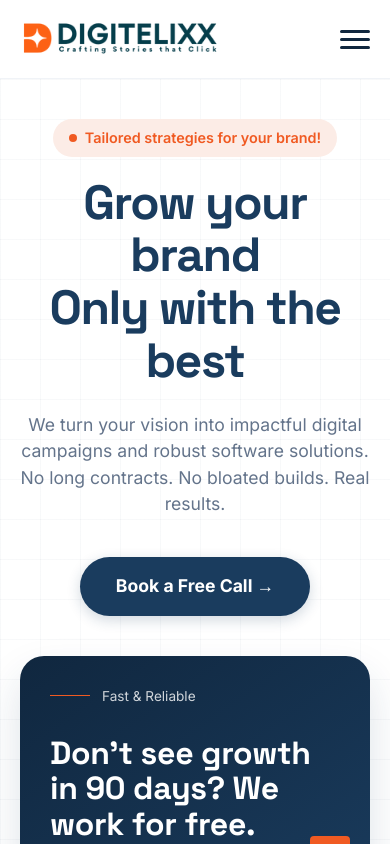
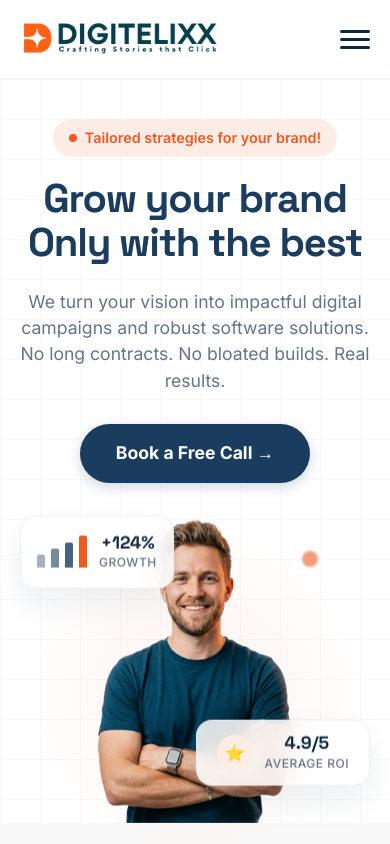
Before and after one commit to qaisarifdhukka-code/Digitelixx-Webiste-code, a Next.js app: page / in a window 390 px wide. Shown: the top 844 px of the page. Built offline with nearby package versions, Linux system fonts and the light colour scheme.

Commit message:
feat: initialize website structure with global styles, layout, and landing page components

```diff
--- a/src/app/globals.css
+++ b/src/app/globals.css
@@ -2652,3 +2652,202 @@ a {
     font-size: 1rem !important;
   }
 }
+
+/* Hero Floating Elements */
+.floating-glass-card {
+  position: absolute;
+  background: rgba(255, 255, 255, 0.85);
+  backdrop-filter: blur(12px);
+  border: 1px solid rgba(226, 232, 240, 0.6);
+  border-radius: 16px;
+  padding: 16px;
+  box-shadow: 0 16px 32px rgba(26, 60, 94, 0.08);
+  display: flex;
+  align-items: center;
+  gap: 12px;
+  z-index: 10;
+  animation: float-animation 6s ease-in-out infinite;
+}
+
+@keyframes float-animation {
+  0% { transform: translateY(0px); }
+  50% { transform: translateY(-10px); }
+  100% { transform: translateY(0px); }
+}
+
+.floating-glass-card.chart-card {
+  top: 15%;
+  left: -10px;
+  animation-delay: 0s;
+}
+
+.floating-glass-card.badge-card {
+  bottom: 25%;
+  right: 10px;
+  animation-delay: 2s;
+  padding: 12px 20px;
+}
+
+.mini-chart-bars {
+  display: flex;
+  align-items: flex-end;
+  gap: 6px;
+  height: 32px;
+}
+
+.mini-bar {
+  width: 8px;
+  border-radius: 2px 2px 0 0;
+  background-color: var(--teal);
+}
+
+.mini-bar:nth-child(1) { height: 40%; opacity: 0.4; }
+.mini-bar:nth-child(2) { height: 60%; opacity: 0.6; }
+.mini-bar:nth-child(3) { height: 80%; opacity: 0.8; }
+.mini-bar:nth-child(4) { height: 100%; background-color: var(--orange); }
+
+.card-info-col {
+  display: flex;
+  flex-direction: column;
+}
+
+.card-value {
+  font-family: 'Space Grotesk', sans-serif;
+  font-weight: 700;
+  font-size: 1.1rem;
+  color: var(--teal-dark);
+  line-height: 1.2;
+}
+
+.card-label {
+  font-size: 0.75rem;
+  color: var(--text-muted);
+  font-weight: 500;
+  text-transform: uppercase;
+  letter-spacing: 0.5px;
+}
+
+.badge-icon-wrap {
+  background: var(--orange-light);
+  width: 36px;
+  height: 36px;
+  border-radius: 50%;
+  display: flex;
+  align-items: center;
+  justify-content: center;
+  font-size: 1rem;
+}
+
+/* Hero Glow & Accent */
+.hero-glow {
+  position: absolute;
+  top: 10%;
+  left: 50%;
+  transform: translateX(-50%);
+  width: 450px;
+  height: 450px;
+  background: radial-gradient(circle, rgba(240, 90, 34, 0.08) 0%, rgba(240, 90, 34, 0) 70%);
+  border-radius: 50%;
+  z-index: 0;
+  pointer-events: none;
+}
+
+.floating-accent {
+  position: absolute;
+  top: 20%;
+  right: 15%;
+  width: 16px;
+  height: 16px;
+  background: var(--orange);
+  border-radius: 50%;
+  opacity: 0.6;
+  filter: blur(1px);
+  z-index: 5;
+  animation: float-animation 7s ease-in-out infinite reverse;
+}
+
+/* Hero Right & Responsive Rules */
+.hero-right-container {
+  position: relative;
+  display: flex;
+  align-items: flex-end;
+  justify-content: center;
+  height: 100%;
+  margin-bottom: -80px;
+  align-self: flex-end;
+}
+
+.hero-person-img {
+  width: 100%;
+  max-width: 500px;
+  height: auto;
+  display: block;
+  position: relative;
+  z-index: 1;
+  mix-blend-mode: darken;
+}
+
+@media (max-width: 992px) {
+  .hero-wrapper {
+    padding-bottom: 0 !important; /* Remove bottom padding on mobile so person sits flush */
+  }
+  .hero {
+    grid-template-columns: 1fr;
+    text-align: center;
+    gap: 0px; /* Reduced gap completely */
+  }
+  .hero-left {
+    display: flex;
+    flex-direction: column;
+    align-items: center;
+  }
+  .hero p {
+    margin: 0 auto 30px;
+  }
+  .hero-right-container {
+    margin-bottom: 0; /* Remove negative margin so he doesn't overlap next section */
+    margin-top: 20px; /* Add small positive margin to prevent overlapping the button */
+  }
+  .hero-glow {
+    width: 350px;
+    height: 350px;
+  }
+  .floating-glass-card {
+    transform: scale(0.9);
+  }
+  .floating-glass-card.chart-card {
+    left: 5%;
+    top: 10%;
+  }
+  .floating-glass-card.badge-card {
+    right: 5%;
+    bottom: 10%;
+  }
+  .hero-person-img {
+    max-width: 400px;
+  }
+  .service-pillar {
+    text-align: left !important;
+  }
+  .services-section h2, .services-section p {
+    text-align: left !important;
+  }
+}
+
+@media (max-width: 768px) {
+  .hero h1 {
+    font-size: 2.5rem;
+  }
+  .floating-glass-card {
+    transform: scale(0.8);
+  }
+  .floating-glass-card.chart-card {
+    left: 0;
+  }
+  .floating-glass-card.badge-card {
+    right: 0;
+  }
+  .hero-person-img {
+    max-width: 320px;
+  }
+}
--- a/src/app/layout.js
+++ b/src/app/layout.js
@@ -14,12 +14,35 @@ const spaceGrotesk = Space_Grotesk({
 });
 
 export const metadata = {
+  metadataBase: new URL('https://digitelixx.com'),
   title: "Digitelixx — Digital Marketing & Software Development Agency",
   description: "Digitelixx is Mumbai's premier digital marketing and software development agency. We craft strategies, ship products, and grow brands that click.",
   icons: {
     icon: '/Images/Best Digital Marketing Company in Mumbai.png',
     shortcut: '/Images/Best Digital Marketing Company in Mumbai.png',
     apple: '/Images/Best Digital Marketing Company in Mumbai.png',
+  },
+  openGraph: {
+    title: 'Digitelixx — Digital Marketing & Software Development Agency',
+    description: "Digitelixx is Mumbai's premier digital marketing and software development agency. We craft strategies, ship products, and grow brands that click.",
+    url: 'https://digitelixx.com',
+    siteName: 'Digitelixx',
+    images: [
+      {
+        url: '/Images/Best Digital Marketing Company in Mumbai.png',
+        width: 800,
+        height: 600,
+        alt: 'Digitelixx Agency Logo',
+      },
+    ],
+    locale: 'en_IN',
+    type: 'website',
+  },
+  twitter: {
+    card: 'summary_large_image',
+    title: 'Digitelixx — Digital Marketing & Software Development Agency',
+    description: "Digitelixx is Mumbai's premier digital marketing and software development agency. We craft strategies, ship products, and grow brands that click.",
+    images: ['/Images/Best Digital Marketing Company in Mumbai.png'],
   },
 };
 
@@ -29,9 +52,49 @@ export const viewport = {
   maximumScale: 1,
 };
 
+const localBusinessSchema = {
+  "@context": "https://schema.org",
+  "@type": "ProfessionalService",
+  "name": "Digitelixx",
+  "image": "https://digitelixx.com/Images/Best%20Digital%20Marketing%20Company%20in%20Mumbai.png",
+  "@id": "https://digitelixx.com",
+  "url": "https://digitelixx.com",
+  "telephone": "+917304759661",
+  "address": {
+    "@type": "PostalAddress",
+    "streetAddress": "Mumbai",
+    "addressLocality": "Mumbai",
+    "postalCode": "400097",
+    "addressCountry": "IN"
+  },
+  "geo": {
+    "@type": "GeoCoordinates",
+    "latitude": 19.1843,
+    "longitude": 72.8428
+  },
+  "openingHoursSpecification": {
+    "@type": "OpeningHoursSpecification",
+    "dayOfWeek": [
+      "Monday",
+      "Tuesday",
+      "Wednesday",
+      "Thursday",
+      "Friday"
+    ],
+    "opens": "09:00",
+    "closes": "18:00"
+  }
+};
+
 export default function RootLayout({ children }) {
   return (
     <html lang="en" className={`${inter.variable} ${spaceGrotesk.variable}`}>
+      <head>
+        <script
+          type="application/ld+json"
+          dangerouslySetInnerHTML={{ __html: JSON.stringify(localBusinessSchema) }}
+        />
+      </head>
       <body>
         <Navbar />
         <main>{children}</main>
--- a/src/components/Contact.jsx
+++ b/src/components/Contact.jsx
@@ -6,7 +6,7 @@ export default function Contact() {
       <div className="container contact-grid">
         <div className="contact-info">
           <h2>Let's build something amazing together.</h2>
-          <p>Whether you need a new website, a headless commerce solution, or a full-scale marketing campaign, our team is ready to help.</p>
+          <p>Whether you need a custom web application, a headless commerce solution, or a full-scale marketing campaign, our team is ready to help.</p>
           <ul>
             <li><strong>Email:</strong> info@digitelixx.com</li>
             <li><strong>Phone:</strong> +91 73047 59661</li>
--- a/src/components/Hero.jsx
+++ b/src/components/Hero.jsx
@@ -13,17 +13,44 @@ export default function Hero() {
             Book a Free Call &rarr;
           </a>
         </div>
-        <div className="hero-right">
-          <div className="hero-card">
-            <div className="hero-card-tag">Fast & Reliable</div>
-            <h3>Don't see growth in 90 days? We work for free.</h3>
-            <div className="chart">
-              <div className="bar"></div>
-              <div className="bar"></div>
-              <div className="bar"></div>
-              <div className="bar"></div>
+        <div className="hero-right-container">
+
+          {/* Background Glow */}
+          <div className="hero-glow"></div>
+
+          {/* Floating Chart Card */}
+          <div className="floating-glass-card chart-card">
+            <div className="mini-chart-bars">
+              <div className="mini-bar"></div>
+              <div className="mini-bar"></div>
+              <div className="mini-bar"></div>
+              <div className="mini-bar"></div>
+            </div>
+            <div className="card-info-col">
+              <span className="card-value">+124%</span>
+              <span className="card-label">Growth</span>
             </div>
           </div>
+
+          {/* Floating Badge Card */}
+          <div className="floating-glass-card badge-card">
+            <div className="badge-icon-wrap">
+              <span>⭐</span>
+            </div>
+            <div className="card-info-col">
+              <span className="card-value">4.9/5</span>
+              <span className="card-label">Average ROI</span>
+            </div>
+          </div>
+
+          {/* Floating Accent */}
+          <div className="floating-accent"></div>
+
+          <img
+            src="/images/hero-person.png"
+            alt="Digital Marketing Expert"
+            className="hero-person-img"
+          />
         </div>
       </div>
     </section>
```
Also changed, not shown: src/app/robots.js (added, +10 -0 lines), src/app/sitemap.js (added, +34 -0 lines), Final webiste ui/Colorize Person for Digital Marketing.png (added), public/Images/hero-person.png (added).
